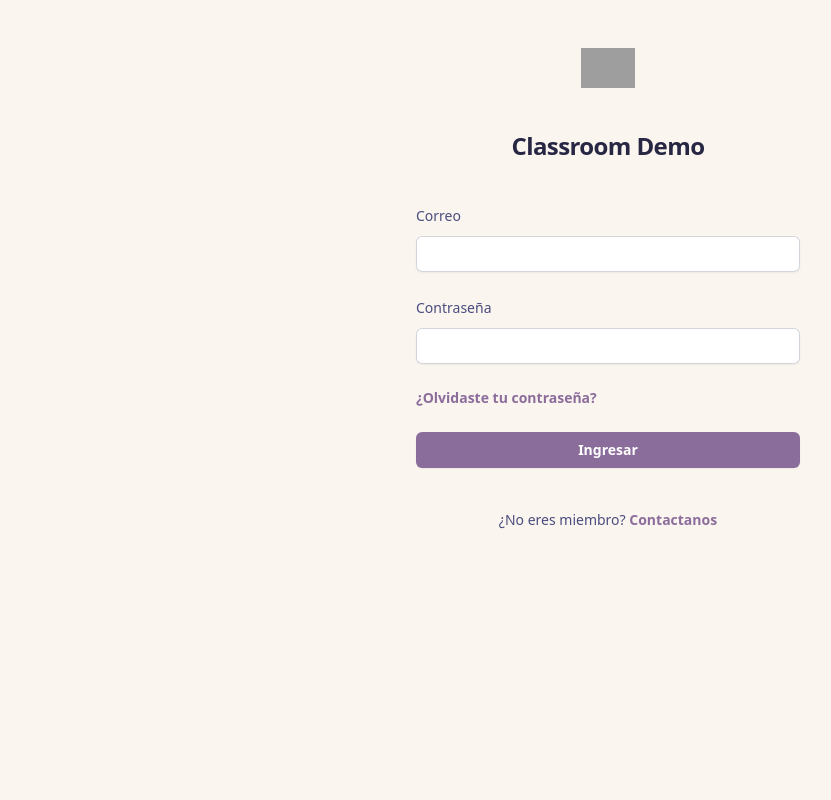
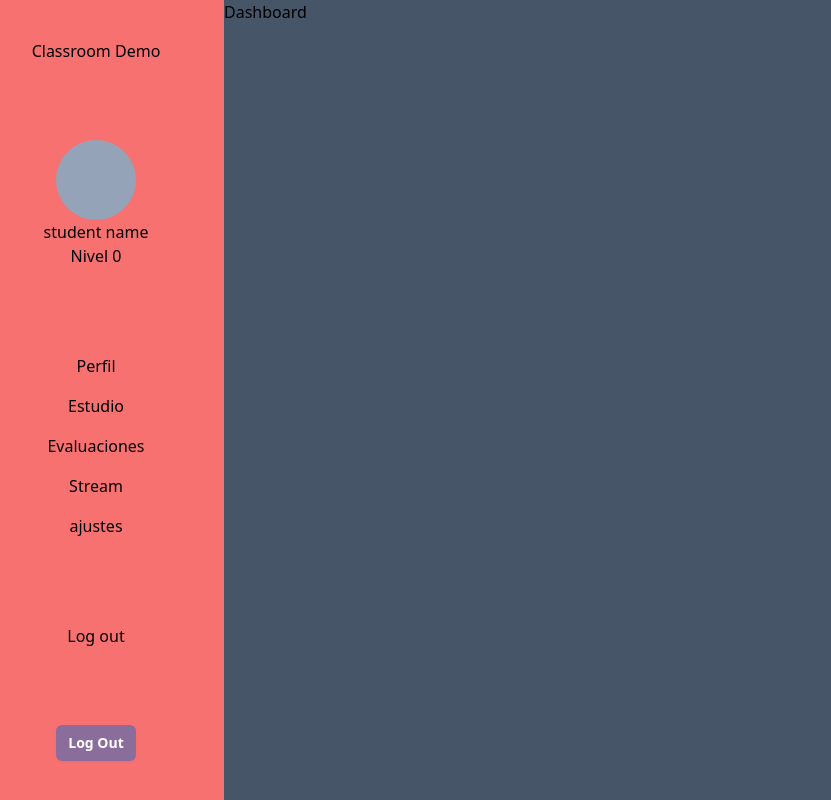
Before and after one commit to ClaudCZX/classroom-demo, a React (Vite) app: page /dashboard in a window 1280 px wide. Shown: the whole page, without its empty margins (32-863 px from the left). Built offline with nearby package versions, Linux system fonts and the light colour scheme; grey boxes are pictures that could not be loaded.

Commit message:
add dashboard section

```diff
--- a/src/App.tsx
+++ b/src/App.tsx
@@ -1,7 +1,16 @@
+import { BrowserRouter, Route, Routes } from "react-router-dom";
+import Dashboard from "./components/Dashboard/index.tsx";
 import Login from "./components/Login/index.tsx";
 
 const App = () => {
-  return <Login />;
+  return (
+    <BrowserRouter>
+      <Routes>
+        <Route path="/" element={<Login />} />
+        <Route path="/dashboard" element={<Dashboard />} />
+      </Routes>
+    </BrowserRouter>
+  );
 };
 
 export default App;
--- /dev/null
+++ b/src/components/Dashboard/components/Navigation.tsx
@@ -0,0 +1,16 @@
+interface NavigationProps {
+  list: string[];
+}
+
+const Navigation = (props: NavigationProps) => {
+  const navList = props.list.map((l) => (
+    <li className="text-center p-2">{l}</li>
+  ));
+  return (
+    <div>
+      <ul>{navList}</ul>
+    </div>
+  );
+};
+
+export default Navigation;
--- /dev/null
+++ b/src/components/Dashboard/components/Student.tsx
@@ -0,0 +1,16 @@
+interface StudentProps {
+  name: string;
+  level: number;
+}
+
+const Student = (props: StudentProps) => {
+  return (
+    <div className="flex flex-col items-center">
+      <div className="w-20 h-20 bg-slate-400 rounded-full"></div>
+      <h1>{props.name}</h1>
+      <p>Nivel {props.level}</p>
+    </div>
+  );
+};
+
+export default Student;
--- /dev/null
+++ b/src/components/Dashboard/index.tsx
@@ -0,0 +1,29 @@
+import Button from "../Login/components/Button";
+import Navigation from "./components/Navigation";
+import Student from "./components/Student";
+
+const Dashboard = () => {
+  const navList = ["Perfil", "Estudio", "Evaluaciones", "Stream", "ajustes"];
+  const handleBtn = () => {
+    console.log("se ha desconectado");
+  };
+  return (
+    <div className="flex h-screen w-full">
+      <div className="flex flex-col h-full w-80 justify-around items-center bg-red-400">
+        <div>
+          <h1>Classroom Demo</h1>
+        </div>
+        <Student name="student name" level={0} />
+        <Navigation list={navList} />
+        <div>Log out</div>
+        <Button name="Log Out" type="submit" onClick={handleBtn} />
+      </div>
+
+      <div className="h-full w-full bg-slate-600">
+        <h1>Dashboard</h1>
+      </div>
+    </div>
+  );
+};
+
+export default Dashboard;
```
